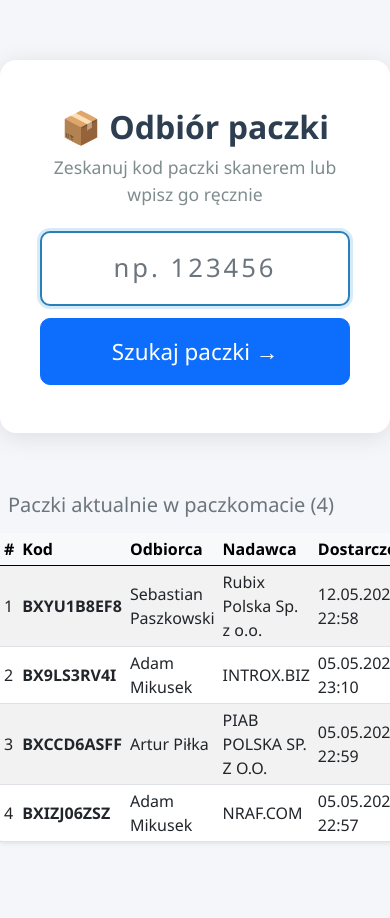
After one commit to SP1BrueggenPL/RecevioMain, a Django app: page /pl/kiosk/pickup/ in a window 390 px wide. The commit adds this page. Run offline with Django 5.2, Linux system fonts and the light colour scheme; data comes from the database, SQL or seed files in the repository; parts of the project's set-up code (start-up, migrations or seed data) failed here and were passed over; some libraries are stand-ins or nearby versions.

Commit message:
Add public pickup kiosk, fix host import, reorganize UI
- New /kiosk/pickup/ page (no login) for self-service package pickup on tablets
- Host import now supports email in column C, updates existing records
- Test email link moved from profile to Support Center (staff only)
- Removed "I need access to Reservation" button from profile

https://claude.ai/code/session_017tp8B2enEn1LznTwojSg4E

```diff
--- /dev/null
+++ b/GuestBook/templates/boxflow/public_pickup.html
@@ -0,0 +1,150 @@
+{% load static %}
+<!DOCTYPE html>
+<html lang="pl">
+<head>
+  <meta charset="UTF-8">
+  <meta name="viewport" content="width=device-width, initial-scale=1.0">
+  <title>Odbiór paczki</title>
+  <link rel="stylesheet" href="{% static 'css/bootstrap.min.css' %}">
+  <style>
+    body { background: #f4f6f9; font-family: 'Segoe UI', sans-serif; }
+    .pickup-card {
+      max-width: 700px; margin: 60px auto; background: #fff;
+      border-radius: 16px; box-shadow: 0 4px 24px rgba(0,0,0,0.10); padding: 48px 40px;
+    }
+    .pickup-logo { text-align: center; margin-bottom: 24px; }
+    .pickup-logo h1 { font-size: 2rem; font-weight: 700; color: #2c3e50; }
+    .pickup-logo p { color: #7f8c8d; font-size: 1.1rem; }
+    .scan-input {
+      font-size: 1.6rem; padding: 16px 20px; border-radius: 10px;
+      border: 2px solid #3498db; text-align: center; letter-spacing: 3px;
+    }
+    .scan-input:focus { border-color: #2980b9; outline: none; box-shadow: 0 0 0 3px rgba(52,152,219,0.2); }
+    .btn-pickup {
+      font-size: 1.4rem; padding: 16px 32px; border-radius: 10px; width: 100%; margin-top: 12px;
+    }
+    .btn-reset { font-size: 1rem; margin-top: 16px; }
+    .pkg-info { background: #eaf4fb; border-radius: 10px; padding: 20px 24px; margin: 20px 0; }
+    .pkg-info .label { color: #7f8c8d; font-size: 0.95rem; }
+    .pkg-info .value { font-size: 1.2rem; font-weight: 600; color: #2c3e50; }
+    .done-icon { font-size: 5rem; text-align: center; }
+    .inbox-table th, .inbox-table td { vertical-align: middle; }
+    .alert-error { background: #fdecea; border: 1px solid #e74c3c; color: #c0392b; border-radius: 8px; padding: 14px 20px; margin-bottom: 20px; }
+  </style>
+</head>
+<body>
+<div class="pickup-card">
+
+  <div class="pickup-logo">
+    <h1>📦 Odbiór paczki</h1>
+    <p>Zeskanuj kod paczki skanerem lub wpisz go ręcznie</p>
+  </div>
+
+  {% if error %}
+  <div class="alert-error">{{ error }}</div>
+  {% endif %}
+
+  {# ===== KROK 1: skan kodu ===== #}
+  {% if step == "scan" %}
+  <form method="post" autocomplete="off">
+    {% csrf_token %}
+    <input type="hidden" name="action" value="scan">
+    <input
+      type="text"
+      name="code"
+      class="form-control scan-input"
+      placeholder="np. 123456"
+      autofocus
+      required
+    >
+    <button type="submit" class="btn btn-primary btn-pickup">Szukaj paczki →</button>
+  </form>
+
+  {# ===== KROK 2: potwierdzenie odbioru ===== #}
+  {% elif step == "confirm" %}
+  <div class="pkg-info">
+    <div class="row g-3">
+      <div class="col-6">
+        <div class="label">Kod paczki</div>
+        <div class="value">{{ pkg.code }}</div>
+      </div>
+      <div class="col-6">
+        <div class="label">Nadawca</div>
+        <div class="value">{{ pkg.sender.name }}</div>
+      </div>
+      <div class="col-12">
+        <div class="label">Odbiorca</div>
+        <div class="value">{{ pkg.recipient.name }}</div>
+      </div>
+      <div class="col-12">
+        <div class="label">Data dostarczenia</div>
+        <div class="value">{{ pkg.delivered_at|date:"d.m.Y, H:i" }}</div>
+      </div>
+    </div>
+  </div>
+
+  <form method="post" autocomplete="off">
+    {% csrf_token %}
+    <input type="hidden" name="action" value="confirm">
+    <input type="hidden" name="code" value="{{ pkg.code }}">
+    <div class="mb-3">
+      <label class="form-label fw-semibold">Imię i nazwisko osoby odbierającej</label>
+      <input
+        type="text"
+        name="collected_by_name"
+        class="form-control scan-input"
+        placeholder="np. Jan Kowalski"
+        autofocus
+        required
+        value="{{ pkg.recipient.name }}"
+      >
+    </div>
+    <button type="submit" class="btn btn-success btn-pickup">✅ Potwierdź odbiór</button>
+  </form>
+  <form method="post" class="mt-2">
+    {% csrf_token %}
+    <input type="hidden" name="action" value="scan">
+    <button type="submit" class="btn btn-outline-secondary btn-reset w-100">← Wróć / skanuj inną</button>
+  </form>
+
+  {# ===== KROK 3: sukces ===== #}
+  {% elif step == "done" %}
+  <div class="done-icon">✅</div>
+  <h2 class="text-center mt-3 text-success">Paczka odebrana!</h2>
+  <p class="text-center text-muted mt-2">Możesz zamknąć tę stronę lub zeskanować kolejną paczkę.</p>
+  <form method="post" class="mt-4">
+    {% csrf_token %}
+    <input type="hidden" name="action" value="scan">
+    <button type="submit" class="btn btn-primary btn-pickup">📦 Odbierz kolejną paczkę</button>
+  </form>
+  {% endif %}
+
+</div>
+
+{# Lista paczek w paczkomacie — dla orientacji użytkownika #}
+{% if packages and step == "scan" %}
+<div style="max-width:700px; margin: 0 auto 60px;">
+  <h5 class="text-muted mb-3 px-2">Paczki aktualnie w paczkomacie ({{ packages|length }})</h5>
+  <div class="table-responsive">
+    <table class="table table-striped table-sm inbox-table bg-white rounded shadow-sm">
+      <thead class="table-light">
+        <tr><th>#</th><th>Kod</th><th>Odbiorca</th><th>Nadawca</th><th>Dostarczona</th></tr>
+      </thead>
+      <tbody>
+        {% for p in packages %}
+        <tr>
+          <td>{{ forloop.counter }}</td>
+          <td class="fw-bold">{{ p.code }}</td>
+          <td>{{ p.recipient.name }}</td>
+          <td>{{ p.sender.name }}</td>
+          <td>{{ p.delivered_at|date:"d.m.Y, H:i" }}</td>
+        </tr>
+        {% endfor %}
+      </tbody>
+    </table>
+  </div>
+</div>
+{% endif %}
+
+</body>
+</html>
--- a/GuestBook/urls.py
+++ b/GuestBook/urls.py
@@ -109,4 +109,6 @@ urlpatterns = [
 
     path("admin/test-email/", views.test_email_view, name="test_email"),
 
+    path("kiosk/pickup/", views.public_pickup_view, name="public_pickup"),
+
 ]
--- a/GuestBook/views.py
+++ b/GuestBook/views.py
@@ -2391,9 +2391,20 @@ def host_import(request):
         for row in sheet.iter_rows(min_row=2, values_only=True):
             host_name = str(row[0]).strip() if row[0] else None
             phone = str(row[1]).strip() if len(row) > 1 and row[1] else ""
+            email = str(row[2]).strip() if len(row) > 2 and row[2] else ""
 
             if host_name:
-                Host.objects.get_or_create(host_name=host_name, defaults={"phone": phone})
+                host, created = Host.objects.get_or_create(host_name=host_name, defaults={"phone": phone, "email": email})
+                if not created:
+                    updated = False
+                    if phone and host.phone != phone:
+                        host.phone = phone
+                        updated = True
+                    if email and host.email != email:
+                        host.email = email
+                        updated = True
+                    if updated:
+                        host.save()
 
         messages.success(request, "Hosts imported successfully from Excel.")
         return redirect("hosts")
@@ -3515,3 +3526,73 @@ def test_email_view(request):
             result = ('error', 'Podaj adres e-mail odbiorcy.')
 
     return render(request, 'panel/test_email.html', {'config': config, 'result': result})
+
+
+def public_pickup_view(request):
+    """Public package pickup kiosk — no login required."""
+    step = "scan"
+    pkg = None
+    error = None
+
+    if request.method == "POST":
+        action = request.POST.get("action", "scan")
+
+        if action == "scan":
+            code = (request.POST.get("code") or "").strip()
+            if not code:
+                error = "Zeskanuj lub wpisz kod paczki."
+                step = "scan"
+            else:
+                pkg = Package.objects.select_related("sender", "recipient").filter(code__iexact=code).first()
+                if not pkg:
+                    error = f"Nie znaleziono paczki o kodzie: {code}"
+                    step = "scan"
+                elif pkg.status == Package.Status.ISSUED:
+                    who = pkg.collected_by.name if pkg.collected_by else (pkg.collected_by_name or "nieznana osoba")
+                    error = f"Paczka {pkg.code} została już odebrana przez: {who}."
+                    step = "scan"
+                else:
+                    step = "confirm"
+
+        elif action == "confirm":
+            code = (request.POST.get("code") or "").strip()
+            collected_by_name = (request.POST.get("collected_by_name") or "").strip()
+            pkg = Package.objects.select_related("sender", "recipient").filter(code__iexact=code).first()
+
+            if not pkg or pkg.status == Package.Status.ISSUED:
+                error = "Nieprawidłowy stan paczki. Spróbuj ponownie."
+                step = "scan"
+            elif not collected_by_name:
+                error = "Podaj imię i nazwisko odbierającego."
+                step = "confirm"
+            else:
+                issued_at = timezone.now()
+                pkg.status = Package.Status.ISSUED
+                pkg.issued_at = issued_at
+                pkg.collected_by = None
+                pkg.collected_by_name = collected_by_name
+                pkg.save(update_fields=["status", "issued_at", "collected_by", "collected_by_name"])
+
+                if getattr(pkg.recipient, "email", None):
+                    _subj = f"Paczka odebrana: {pkg.code}"
+                    _body = (
+                        f"Twoja paczka {pkg.code} została odebrana z paczkomatu.\n"
+                        f"Odebrał(a): {collected_by_name}\n"
+                        f"Data i godzina odbioru: {issued_at:%d.%m.%Y %H:%M}\n"
+                        f"Nadawca: {getattr(pkg.sender, 'name', '')}\n"
+                    )
+                    _email = pkg.recipient.email
+                    Thread(target=lambda: send_email_with_timeout(_email, _subj, _body, timeout=5), daemon=True).start()
+
+                step = "done"
+
+    packages = Package.objects.select_related("sender", "recipient").filter(
+        status=Package.Status.IN_BOX
+    ).order_by("-delivered_at")
+
+    return render(request, "boxflow/public_pickup.html", {
+        "step": step,
+        "pkg": pkg,
+        "error": error,
+        "packages": packages,
+    })
```
Also changed, not shown: GuestBook/templates/boxflow/helpdesk_senders.html (+8 -0 lines), GuestBook/templates/panel/host_import.html (+6 -3 lines), GuestBook/templates/panel/profile.html (+0 -23 lines).
